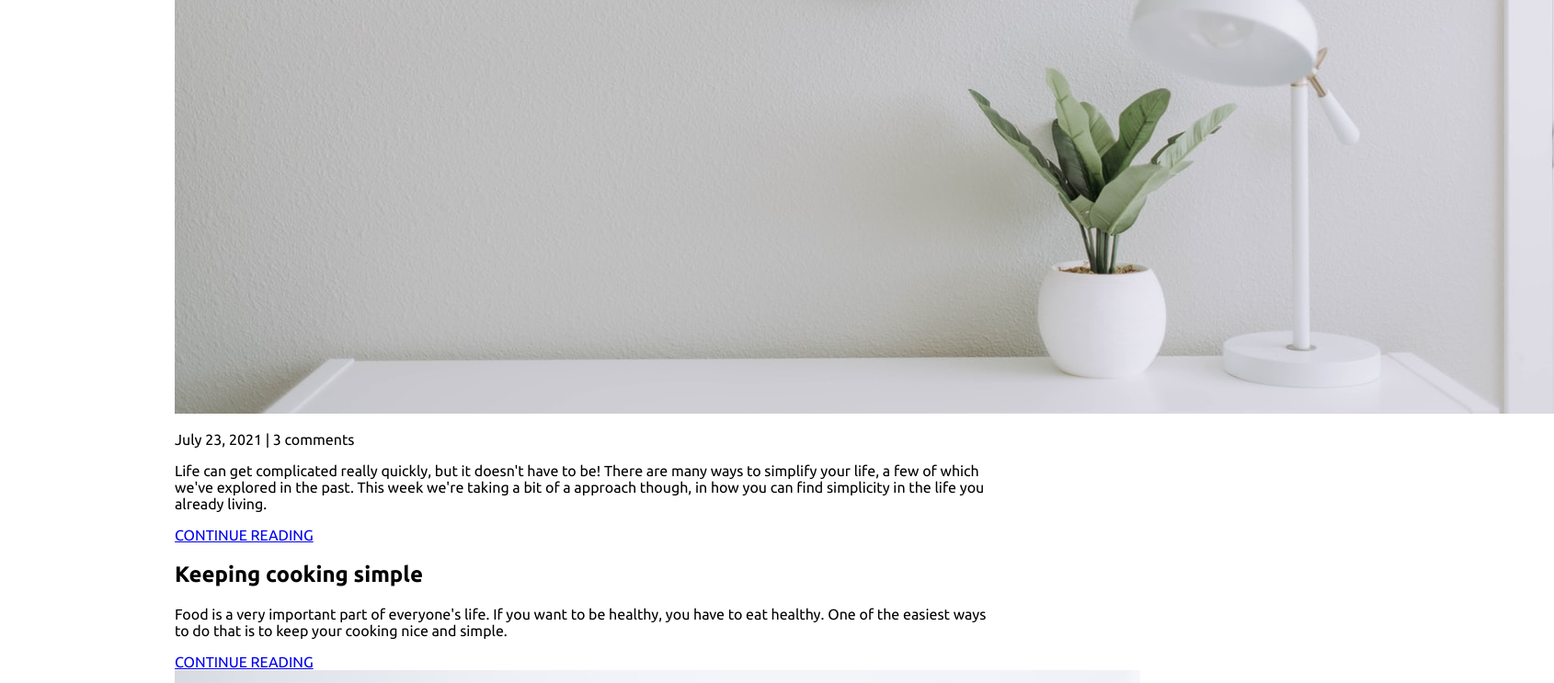
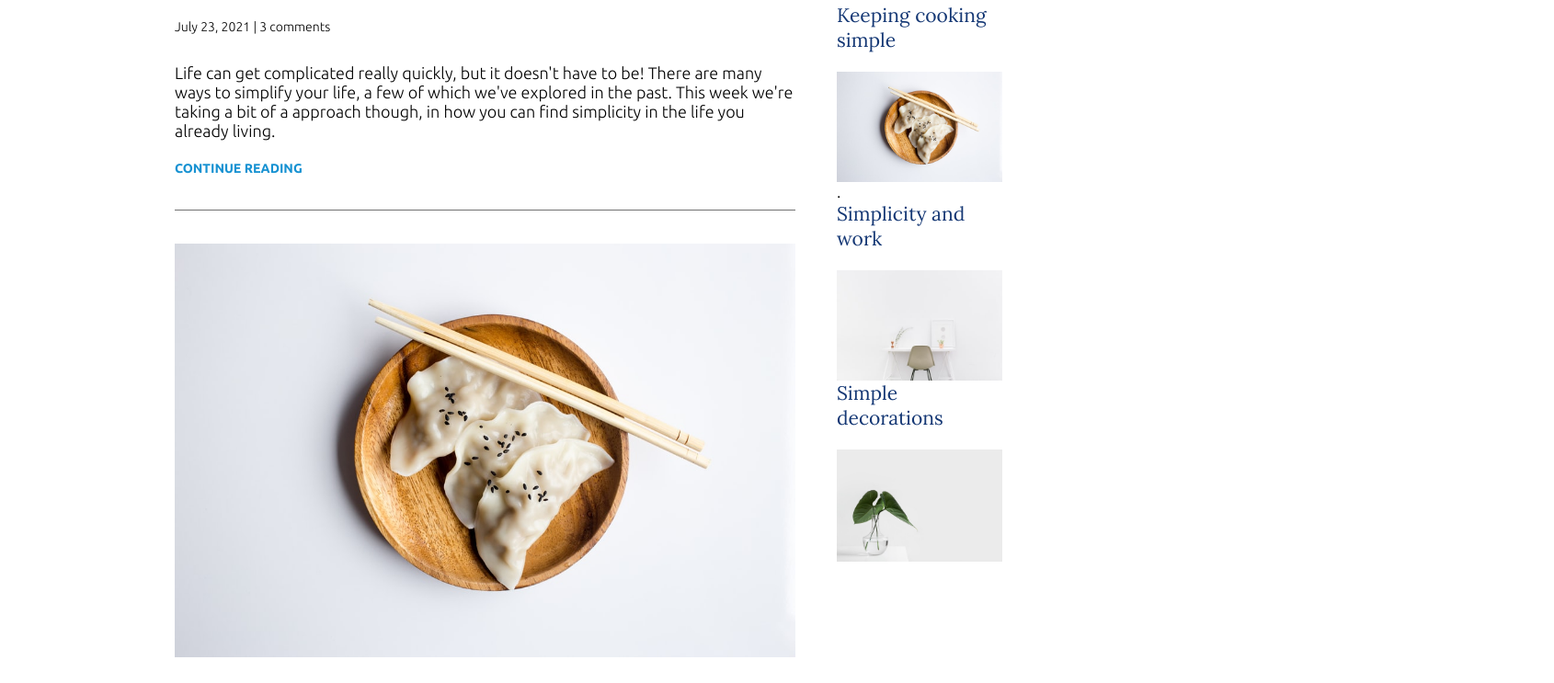
Before and after one commit to Dallakjan/SimpleLifeRWD, a plain HTML site: page index.html in a window 1280 px wide. Shown: the part 737-1480 px from the top of the page at 92% size, 1690 px wide, since content can reach past the window. Drawn offline with Linux system fonts and the light colour scheme.

Commit message:
some css done

```diff
--- a/index.html
+++ b/index.html
@@ -6,14 +6,14 @@
     <link rel="stylesheet" href="./style.css" />
     <link rel="preconnect" href="https://fonts.gstatic.com" />
     <link
-      href="https://fonts.googleapis.com/css2?family=Lora:wght@400;700&family=Ubuntu:wght@300;400;700&display=swap"
+      href="https://fonts.googleapis.com/css2?family=Lora:wght@400;700;300&family=Ubuntu:wght@300;400;700&display=swap"
       rel="stylesheet"
     />
     <title>Document</title>
   </head>
   <body>
     <header>
-      <div class="container container-nav">
+      <div class="container container-flex">
         <div class="site-title">
           <h1>Living the social life</h1>
           <p class="subtitle">A blog exploring minimalism in life</p>
@@ -27,7 +27,7 @@
         </nav>
       </div>
     </header>
-    <div class="container">
+    <div class="container container-flex">
       <main role="main">
         <article class="article-featured">
           <h2 class="article-title">Finding simplicity in life</h2>
--- a/style.css
+++ b/style.css
@@ -4,16 +4,38 @@ font-family: 'Ubuntu', sans-serif; */
 body {
   margin: 0;
   font-family: "Ubuntu", sans-serif;
+  font-size: 1.125rem;
+  font-weight: 300;
+}
+
+img {
+  max-width: 100%;
+  display: block;
 }
 
 /* Typography */
 
+h1,
+h2,
+h3 {
+  font-family: "Lora", serif;
+  font-weight: 400;
+  color: #143774;
+  margin-top: 0;
+}
+
 h1 {
-  font-family: "Lora", serif;
-  font: 400;
-  color: #143774;
   font-size: 2rem;
   margin: 0;
+}
+
+a {
+  color: #1792d2;
+}
+
+a:hover,
+a:focus {
+  color: #143774;
 }
 
 .subtitle {
@@ -21,6 +43,31 @@ h1 {
   color: #1792d2;
   font-size: 0.75rem;
   margin: 0;
+}
+
+.article-title {
+  font-size: 1.5rem;
+}
+
+.article-read-more,
+.article-info {
+  font-size: 0.875rem;
+}
+
+.article-read-more {
+  color: #1792d2;
+  text-decoration: none;
+  font-weight: 700;
+}
+
+.article-read-more:hover,
+.article-read-more:focus {
+  color: #143774;
+  text-decoration: underline;
+}
+
+.article-info {
+  margin: 2rem 0;
 }
 
 /* Layout */
@@ -31,13 +78,29 @@ h1 {
   margin: 0 auto;
 }
 
-.container-nav {
+.container-flex {
   display: flex;
   justify-content: space-between;
+  flex-direction: column;
 }
 
 header {
   padding: 2em 0;
+  text-align: center;
+}
+
+@media (min-width: 675px) {
+  .container-flex {
+    flex-direction: row;
+  }
+
+  main {
+    width: 75%;
+  }
+
+  aside {
+    width: 20%;
+  }
 }
 
 /* Navigation */
@@ -73,20 +136,31 @@ nav a:focus {
   color: #707070;
 }
 
-@media (max-width: 690px) {
-  .container-nav {
-    flex-direction: column;
-  }
+nav ul {
+  flex-direction: column;
+}
 
-  header {
-    text-align: center;
-  }
+nav li {
+  margin: 0.5em 0;
+}
 
-  nav ul {
-    flex-direction: column;
-  }
+/* artiles */
 
-  nav li {
-    margin: 0.5em 0;
-  }
+.article-featured {
+  border-bottom: #707070 1px solid;
+  padding-bottom: 2em;
+  margin-bottom: 2em;
 }
+
+.article-recent {
+  display: flex;
+  flex-direction: column;
+}
+
+.article-recent-main {
+  order: 2;
+}
+
+.article-recent-secondary {
+  order: 1;
+}
```
